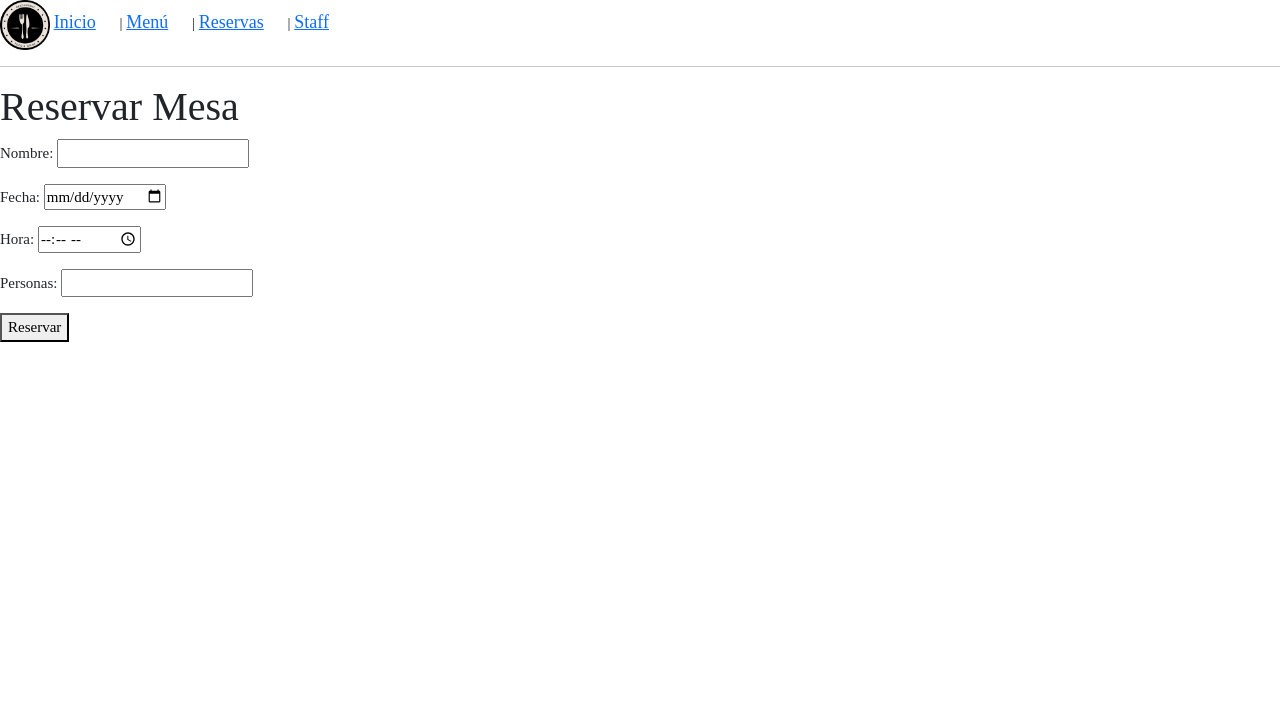
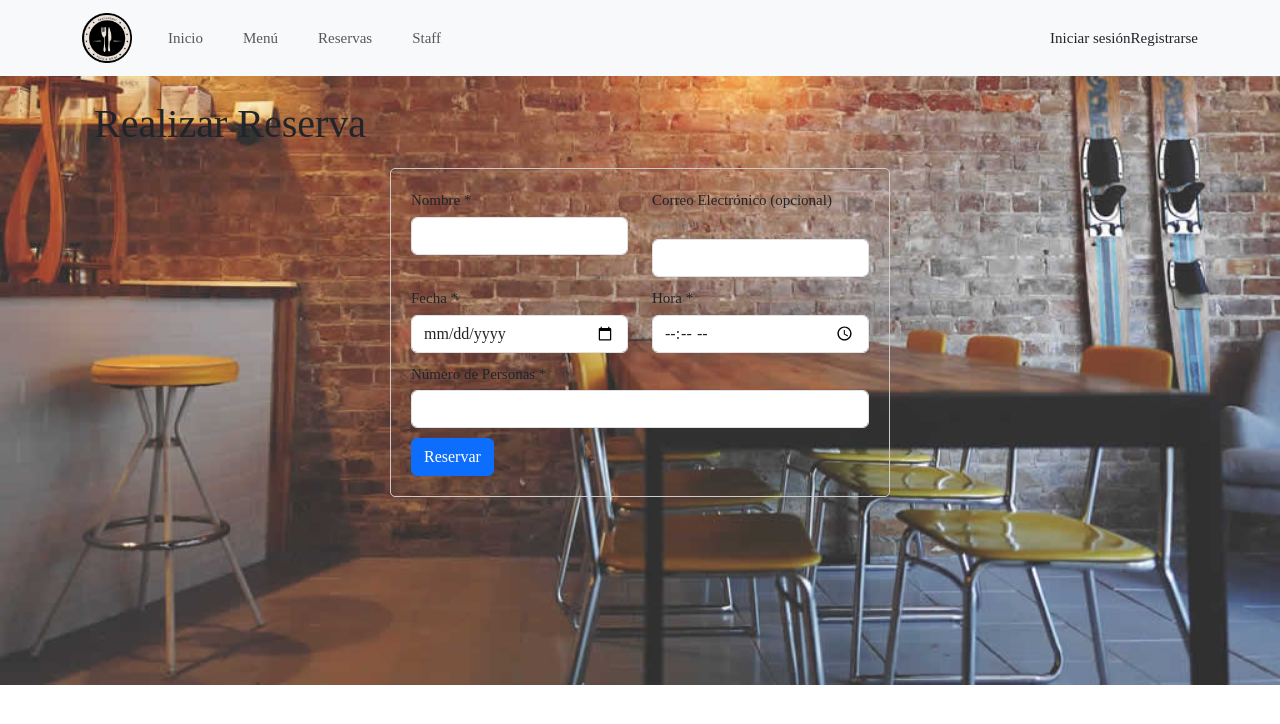
Before and after one commit to FranciscoPonce-code/MiPrimeraPagina.Ponce, a Django app: page /reservas/ in a window 1280 px wide. Shown: the top 724 px of the page. Run offline with Django 5.2, Linux system fonts and the light colour scheme.

Commit message:
Estetica de la pagina

```diff
--- a/miapp/static/css/style.css
+++ b/miapp/static/css/style.css
@@ -114,3 +114,63 @@
 .menu-item:last-child {
     margin-bottom: 0;
 }
+.reserva-form {
+    max-width: 500px;
+    margin: 20px auto;
+    padding: 20px;
+    border: 1px solid #ccc;
+    border-radius: 5px;
+}
+
+.reserva-form fieldset {
+    margin-bottom: 20px;
+    padding: 10px;
+    border: 1px solid #ddd;
+    border-radius: 5px;
+}
+
+.reserva-form legend {
+    font-weight: bold;
+}
+
+.reserva-form .form-group {
+    margin-bottom: 10px;
+}
+
+.reserva-form label {
+    display: block;
+    margin-bottom: 5px;
+}
+
+reserva-form input[type="text"],
+reserva-form input[type="email"],
+reserva-form input[type="date"],
+reserva-form input[type="time"],
+reserva-form input[type="number"] {
+    width: 100%;
+    padding: 8px;
+    border: 1px solid #ccc;
+    border-radius: 3px;
+}
+
+reserva-form button {
+    background-color: #4CAF50;
+    color: white;
+    padding: 10px 15px;
+    border: none;
+    border-radius: 5px;
+    cursor: pointer;
+}
+
+.reserva-form label[for="email"]::after {
+    content: " (opcional)";
+    font-size: 12px;
+    color: #888;
+
+    body {
+        background-image: url("{% static 'img/location.jpg' %}"); /* Reemplaza 'background.jpg' con la ruta de tu imagen */
+        background-repeat: no-repeat; /* Evita que la imagen se repita */
+        background-size: cover; /* Ajusta la imagen para cubrir todo el fondo */
+        background-position: center; /* Centra la imagen en el fondo */
+    }
+}
--- a/miapp/urls.py
+++ b/miapp/urls.py
@@ -10,4 +10,6 @@
     path('buscar/', views.buscar_plato, name='buscar_plato'),
     path('reservas/', views.reservas, name='reservas'),
     path('reserva_exitosa/', views.reserva_exitosa, name='reserva_exitosa'),
+    path('login/', views.login_view, name='login'), # Agrega login
+    path('registrarse/', views.register_view, name='registrarse'), # Agrega
 ]
--- a/miapp/views.py
+++ b/miapp/views.py
@@ -49,3 +49,10 @@
             termino = form.cleaned_data['termino']
             resultados = Plato.objects.filter(nombre__icontains=termino)
     return render(request, 'miapp/buscar.html', {'form': form, 'resultados': resultados})
+
+
+def login_view(request):
+    return render(request, 'miapp/login.html')
+
+def register_view(request):
+    return render(request, 'miapp/registrarse.html')
--- a/miweb/templates/miapp/base.html
+++ b/miweb/templates/miapp/base.html
@@ -1,31 +1,59 @@
 {% load static %}
 <!DOCTYPE html>
-<html>
+<html lang="es">
 <head>
     <title>{% block title %}Restaurante{% endblock %}</title>
     <link href="https://cdn.jsdelivr.net/npm/bootstrap@5.3.3/dist/css/bootstrap.min.css" rel="stylesheet" integrity="sha384-QWTKZyjpPEjISv5WaRU9OFeRpok6YctnYmDr5pNlyT2bRjXh0JMhjY6hW+ALEwIH" crossorigin="anonymous">
     <link rel="stylesheet" href="{% static 'css/style.css' %}">
+    <style>
+        body {
+            background-image: url("{% static 'img/location.jpg' %}");
+            background-repeat: no-repeat;
+            background-size: cover;
+            background-position: center;
+        }
+    </style>
 </head>
 <body>
-    {% block content %}{% endblock %}
+    <nav class="navbar navbar-expand-lg navbar-light bg-light">
+        <div class="container">
+            <a class="navbar-brand" href="{% url 'index' %}">
+                <img src="{% static 'img/logo.png' %}" alt="Logo" style="width: 50px; height: auto;">
+            </a>
+            <button class="navbar-toggler" type="button" data-bs-toggle="collapse" data-bs-target="#navbarNav" aria-controls="navbarNav" aria-expanded="false" aria-label="Toggle navigation">
+                <span class="navbar-toggler-icon"></span>
+            </button>
+            <div class="collapse navbar-collapse" id="navbarNav">
+                <ul class="navbar-nav me-auto">
+                    <li class="nav-item">
+                        <a class="nav-link" href="{% url 'index' %}">Inicio</a>
+                    </li>
+                    <li class="nav-item">
+                        <a class="nav-link" href="{% url 'menu' %}">Menú</a>
+                    </li>
+                    <li class="nav-item">
+                        <a class="nav-link" href="{% url 'reservas' %}">Reservas</a>
+                    </li>
+                    <li class="nav-item">
+                        <a class="nav-link" href="/admin/">Staff</a>
+                    </li>
+                </ul>
+                <div class="d-flex align-items-center ms-auto">
+                    <a class="nav-link btn btn-outline-primary mr-2" href="{% url 'login' %}">Iniciar sesión</a>
+                    <a class="nav-link btn btn-primary" href="{% url 'registrarse' %}">Registrarse</a>
+                </div>
+            </div>
+        </div>
+    </nav>
+
+    <div class="container mt-4">
+        {% block contenido %}{% endblock %}
+    </div>
+
+    <script src="https://cdn.jsdelivr.net/npm/bootstrap@5.3.3/dist/js/bootstrap.bundle.min.js" integrity="sha384-YvpcrYf0tY3lHB60NNkmXc5s9fDVZLESaAA55NDzOxhy9GkcIdslK1eN7N6jIeHz" crossorigin="anonymous"></script>
     <script src="{% static 'js/jquery-3.3.1.min.js' %}"></script>
     <script src="{% static 'js/image-effect.js' %}"></script>
     <script src="{% static 'js/map.js' %}"></script>
     <script src="{% static 'js/smooth-scroll.js' %}"></script>
 </body>
 </html>
-</head>
-<body>
-    <nav>
-        <img src="{% static 'img/logo.png' %}" alt="Logo" style="width: 50px; height: auto;">
-
-        <a href="{% url 'index' %}" style="margin-right: 20px; font-size: 18px;">Inicio</a> |
-        <a href="{% url 'menu' %}" style="margin-right: 20px; font-size: 18px;">Menú</a> |
-        <a href="{% url 'reservas' %}" style="margin-right: 20px; font-size: 18px;">Reservas</a> |
-        <a href="/admin/" style="font-size: 18px;">Staff</a>
-</nav>
-    <hr>
-    {% block contenido %}{% endblock %}
-    <script src="https://cdn.jsdelivr.net/npm/bootstrap@5.3.3/dist/js/bootstrap.bundle.min.js" integrity="sha384-YvpcrYf0tY3lHB60NNkmXc5s9fDVZLESaAA55NDzOxhy9GkcIdslK1eN7N6jIeHz" crossorigin="anonymous"></script>
-</body>
-</html>
--- a/miweb/templates/miapp/reservas.html
+++ b/miweb/templates/miapp/reservas.html
@@ -1,10 +1,44 @@
 {% extends 'miapp/base.html' %}
-{% block title %}Reservar Mesa{% endblock %}
+{% load static %}
+{% block title %}Reservas{% endblock %}
 {% block contenido %}
-    <h1>Reservar Mesa</h1>
-    <form method="post">
-        {% csrf_token %}
-        {{ form.as_p }}
-        <button type="submit">Reservar</button>
-    </form>
+    <div class="container">
+        <h1>Realizar Reserva</h1>
+        <form method="post" class="reserva-form">
+            {% csrf_token %}
+            <div class="row">
+                <div class="col-md-6">
+                    <div class="form-group">
+                        <label for="nombre">Nombre *</label>
+                        <input type="text" name="nombre" id="nombre" class="form-control" required>
+                    </div>
+                </div>
+                <div class="col-md-6">
+                    <div class="form-group">
+                        <label for="email">Correo Electrónico (opcional)</label>
+                        <input type="email" name="email" id="email" class="form-control">
+                    </div>
+                </div>
+            </div>
+            <div class="row">
+                <div class="col-md-6">
+                    <div class="form-group">
+                        <label for="fecha">Fecha *</label>
+                        <input type="date" name="fecha" id="fecha" class="form-control" required>
+                    </div>
+                </div>
+                <div class="col-md-6">
+                    <div class="form-group">
+                        <label for="hora">Hora *</label>
+                        <input type="time" name="hora" id="hora" class="form-control" required>
+                    </div>
+                </div>
+            </div>
+            <div class="form-group">
+                <label for="personas">Número de Personas *</label>
+                <input type="number" name="personas" id="personas" class="form-control" required>
+            </div>
+            <button type="submit" class="btn btn-primary">Reservar</button>
+        </form>
+    </div>
 {% endblock %}
```
Also changed, not shown: miweb/templates/miapp/menu.html (+28 -12 lines), db.sqlite3, miweb/templates/miapp/login.html (added), miweb/templates/miapp/registrarse.html (added).
